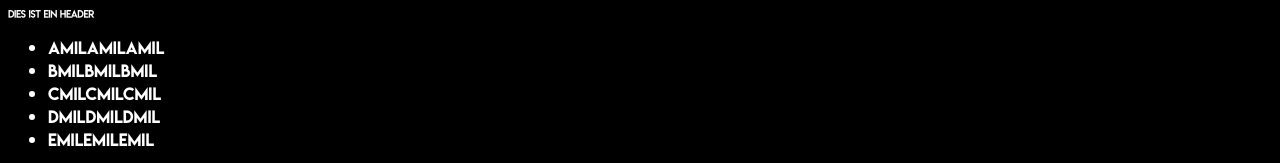
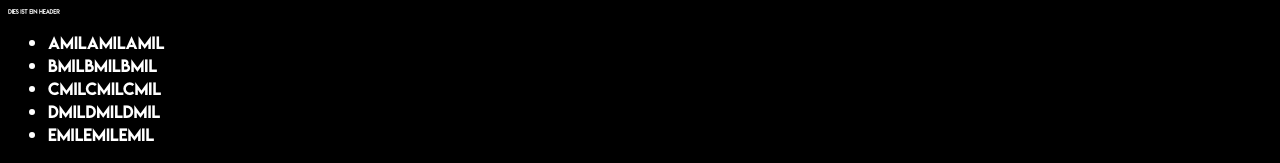
Before and after one commit to RolandHeer/RolandHeer.github.io, a plain HTML site: page Aufgabe_3/Aufgabe_3.html in a window 1280 px wide. Shown: the top 163 px of the page. Drawn offline with Linux system fonts and the light colour scheme.

Commit message:
Update style.css

```diff
--- a/Aufgabe_3/style.css
+++ b/Aufgabe_3/style.css
@@ -12,4 +12,4 @@
     color           : #fff
 }
 h1{font-family: LemonMilklight;
-font-size: 10px}
+font-size: 10%}
```
